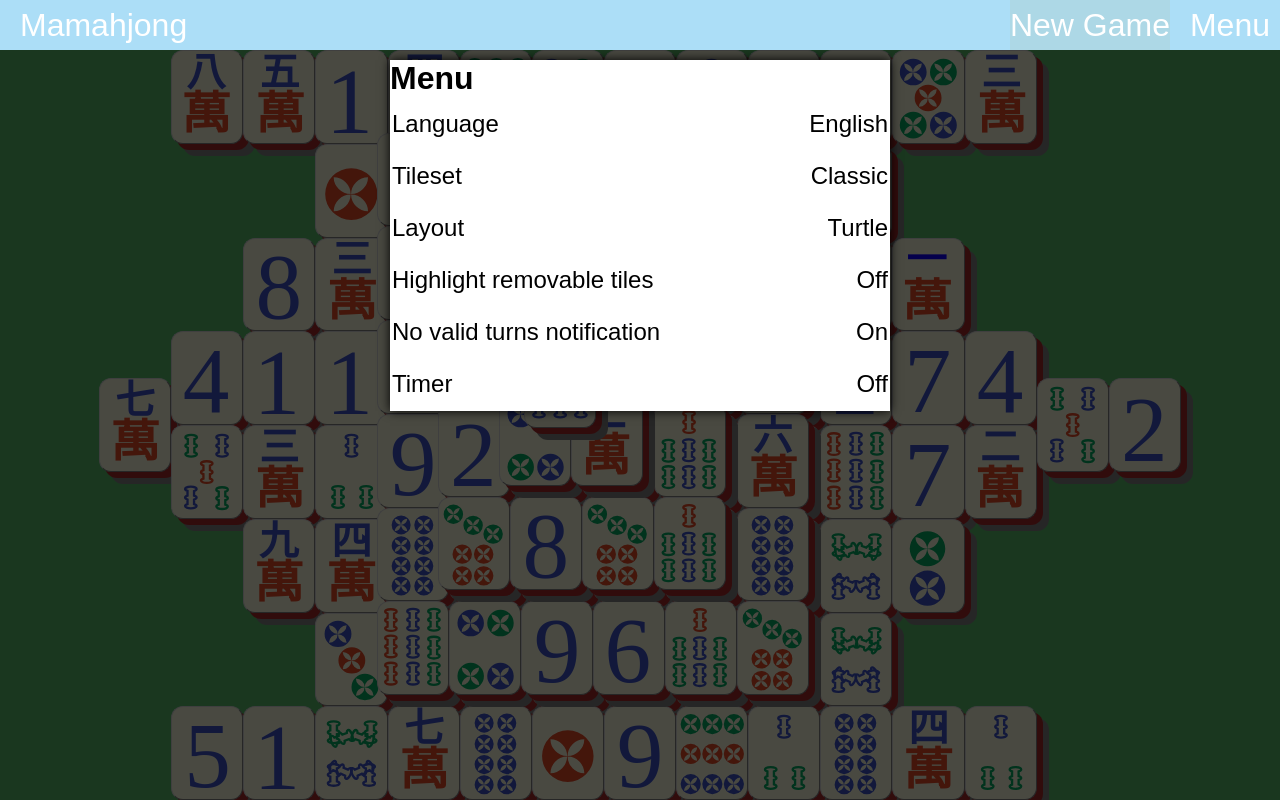
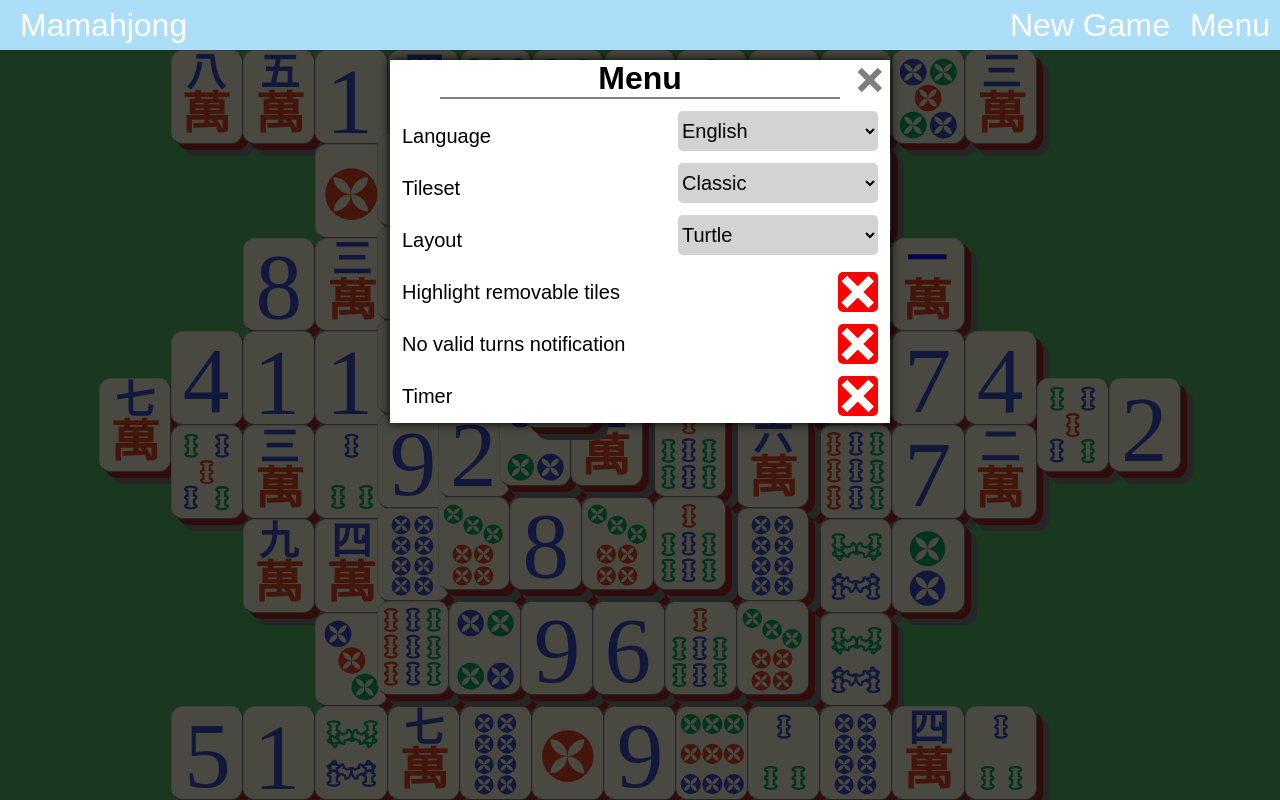
Before and after one commit to slig/mamahjong, a website: page index.html in a window 1280 px wide. Both pictures are taken after a click on the element "Menu". Drawn offline with Linux system fonts and the light colour scheme.

Commit message:
Flesh out menu

```diff
--- a/css/main.css
+++ b/css/main.css
@@ -20,8 +20,17 @@ html, body {
 .header {
   height: 50px;
   background: rgb(172, 222, 247);
-  border-bottom: 3px solid rgb(91, 88, 255);;
-  display: table-row;
+  border-bottom: 3px solid rgb(91, 88, 255);
+}
+
+.header * {
+  cursor: default;
+  -webkit-touch-callout: none;
+  -webkit-user-select: none;
+  -khtml-user-select: none;
+  -moz-user-select: none;
+  -ms-user-select: none;
+  user-select: none;
 }
 
 .title {
@@ -35,10 +44,12 @@ html, body {
 }
 
 .board {
-  height: 100%;
+  width: 100%;
   background: rgb(86, 186, 105);
   overflow: hidden;
-  position: relative;
+  position: absolute;
+  top: 50px;
+  bottom: 0;
 }
 
 .menu {
@@ -52,14 +63,75 @@ html, body {
   margin-top: 10px;
 }
 
+.menu h1 {
+  margin-left: 10px;
+  width: 80%;
+  text-align: center;
+  margin: auto;
+  margin-bottom: 10px;
+  border-bottom: 2px solid gray;
+}
+
+.menu p {
+  color: black;
+  font-size: 20px;
+  margin-left: 10px
+}
+
 .menu table {
   width: 100%;
   font-size: 1.5em;
   line-height: 50px;
 }
 
+.menu select {
+  height: 40px;
+  width: 200px;
+  margin-right: 10px;
+  display: block;
+  background-color: lightgray;
+  border: none;
+  border-radius: 5px;
+  font-size: 20px;
+}
+
+.menu input[type=checkbox] {
+  background-image: url('../img/checkstates.svg');
+  background-size: 200% 100%;
+  height: 40px;
+  width: 40px;
+  -webkit-appearance: none;
+  -moz-appearance:    none;
+  appearance:         none;
+  background-color: red;
+  display: block;
+  margin-top: 5px;
+  margin-right: 10px;
+  border-radius: 5px;
+
+}
+
+.menu input[type=checkbox]:checked {
+  background-color: green;
+  background-position: 100% 0;
+}
+
 td:last-child {
     float: right;
+}
+
+.menu-exit {
+  width: 30px;
+  height: 30px;
+  background-image: url('../img/checkstates.svg');
+  background-size: 200% 100%;
+  background-color: white;
+  background-blend-mode: difference;
+  opacity: 0.5;
+  position: absolute;
+  top: 5px;
+  right: 5px;
+  cursor: pointer;
 }
 
 .curtain {
@@ -95,7 +167,6 @@ td:last-child {
 }
 
 .newGame {
-  background-color: lightblue;
   cursor: pointer;
   float: right;
 }
--- a/index.html
+++ b/index.html
@@ -17,31 +17,40 @@
     </div>
     <div class="board">
       <div class="menu">
+        <div class= menu-exit></div>
         <h1>Menu</h1>
         <table>
           <tr>
-            <td>Language</td>
-            <td>English</td>
+            <td><p>Language</p></td>
+            <td><select class="menu-input" name="language">
+              <option value="english">English</option>
+              <option value="german">Deutsch</option>
+            </select></td>
           </tr>
           <tr>
-            <td>Tileset</td>
-            <td>Classic</td>
+            <td><p>Tileset</p></td>
+            <td><select class="menu-input" name="tileset">
+              <option value="classic">Classic</option>
+              <option value="helldivers">Helldivers</option>
+            </select></td>
           </tr>
           <tr>
-            <td>Layout</td>
-            <td>Turtle</td>
+            <td><p>Layout</p></td>
+            <td><select class="menu-input" name="layout">
+              <option value="turtle">Turtle</option>
+            </select></td>
           </tr>
           <tr>
-            <td>Highlight removable tiles</td>
-            <td>Off</td>
+            <td><p>Highlight removable tiles</p></td>
+            <td><input class="menu-input" type="checkbox" name="highlight" value="false"></td>
           </tr>
           <tr>
-            <td>No valid turns notification</td>
-            <td>On</td>
+            <td><p>No valid turns notification</p></td>
+            <td><input class="menu-input" type="checkbox" name="validTurnDetection" value="true"></td>
           </tr>
           <tr>
-            <td>Timer</td>
-            <td>Off</td>
+            <td><p>Timer</p></td>
+            <td><input class="menu-input" type="checkbox" name="timerEnabled" value="false"></td>
           </tr>
         </table>
       </div>
--- a/js/game.js
+++ b/js/game.js
@@ -249,8 +249,7 @@ game.createTile = function(x, y, z, type) {
   newTile.rightTiles = {count:0};
   newTile.element = $('<div id="'+newTile.id+'" class="tile"/>');
   newTile.element.css('z-index', (y + x*10 + z*100));
-  newTile.element.css('background-position-x', type%6*20 + '%');
-  newTile.element.css('background-position-y', Math.floor(type/6)*20 + '%');
+  newTile.element.css('background-position', type%6*20 + '% ' + Math.floor(type/6)*20 + '%' );
   newTile.element.css('background-color', game.selectedTileset.tileColor(newTile.type));
   newTile.element.on('click', game.onTileClick);
   $('.board').append(newTile.element);
@@ -383,19 +382,21 @@ game.newGame = function() {
   game.updateFreeTiles();
 };
 
+game.handleOptions = function() {
+  console.log('Options have changed!');
+};
+
 $(document).ready(function(){
   $(window).on('resize', function() {
     game.updateTiles();
   });
   $('.newGame').click(game.newGame);
-  $('.open-menu').click(function(){
+  $('.open-menu, .curtain, .menu-exit').click(function(){
     $('.menu').fadeToggle();
     $('.curtain').fadeToggle();
   });
-  $('.curtain').click(function(){
-    $('.menu').fadeToggle();
-    $('.curtain').fadeToggle();
-  });
+
+  $('.menu-input').on('change', game.handleOptions);
 
 
   //TODO:Sanitize parameters
```
Also changed, not shown: img/checkstates.svg (added).
